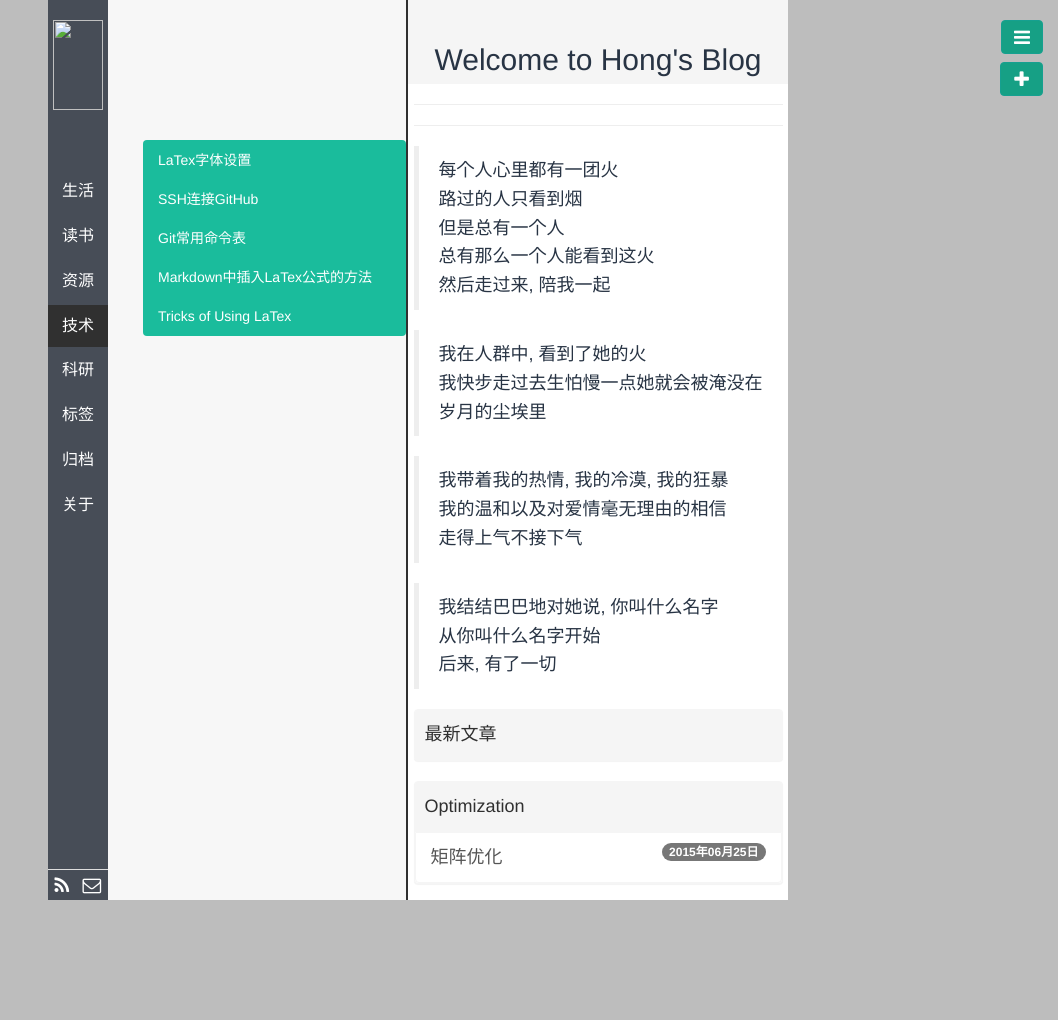
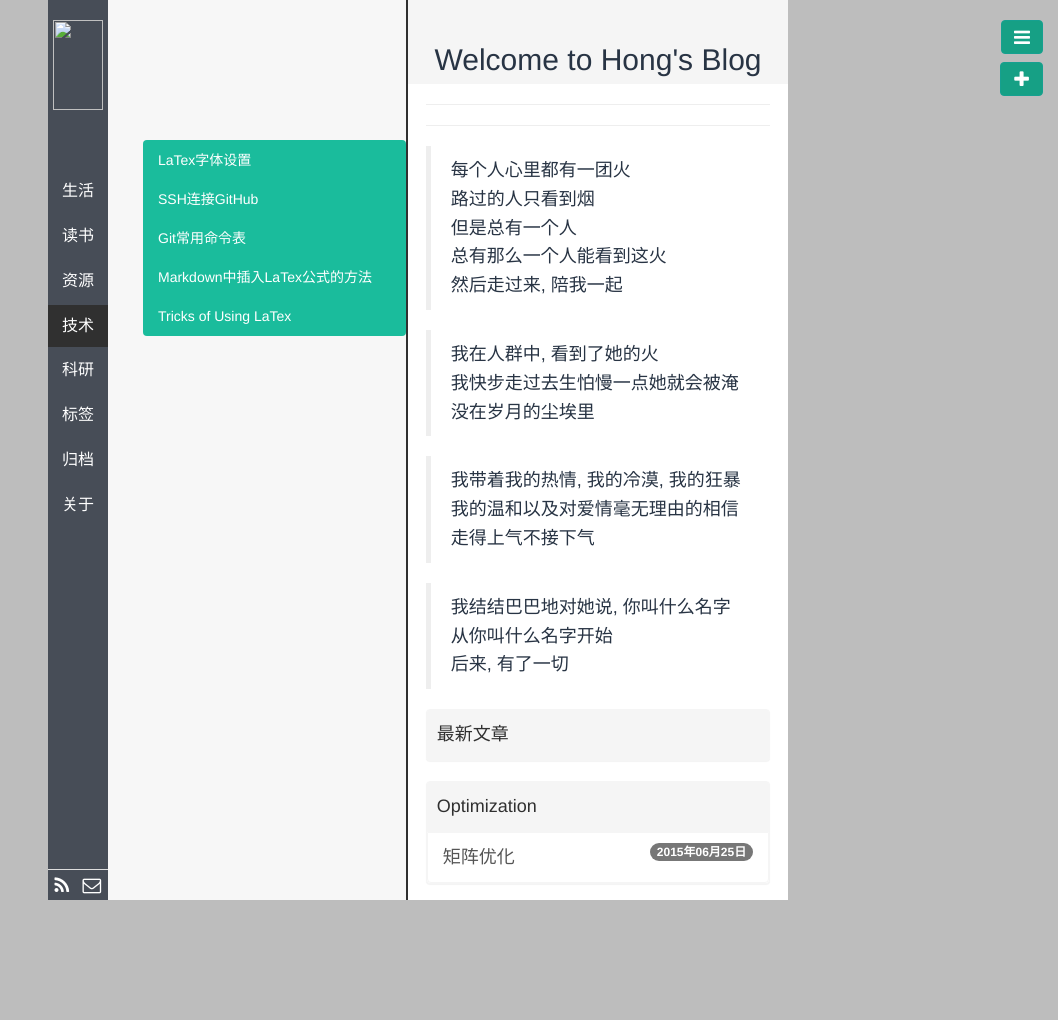
Before and after one commit to polyHong/polyHong.github.io, a Jekyll site: the page built from index.md, in a window 1280 px wide. Shown: the whole page, without its empty margins (222-1280 px from the left). Built offline with Jekyll 4.4.1, drawn with Linux system fonts in a browser that asks for light colours; Markdown is read by kramdown in place of the engine named in the settings; comment, search, counter and statistics services are not loaded.

Commit message:
side bar width

```diff
--- a/public/css/base.css
+++ b/public/css/base.css
@@ -93,10 +93,10 @@ body, html {
   color: #283444;
 }
 .aside3-content {
-  padding-left: 48px;
-  padding-right: 48px;
-
-  padding: 0 5% 0 5%;
+/*  padding-left: 30px;
+  padding-right: 30px;
+*/
+  padding: 0 8% 0 8%;
   color: #283444;
   line-height: 1.6;
 }
```
